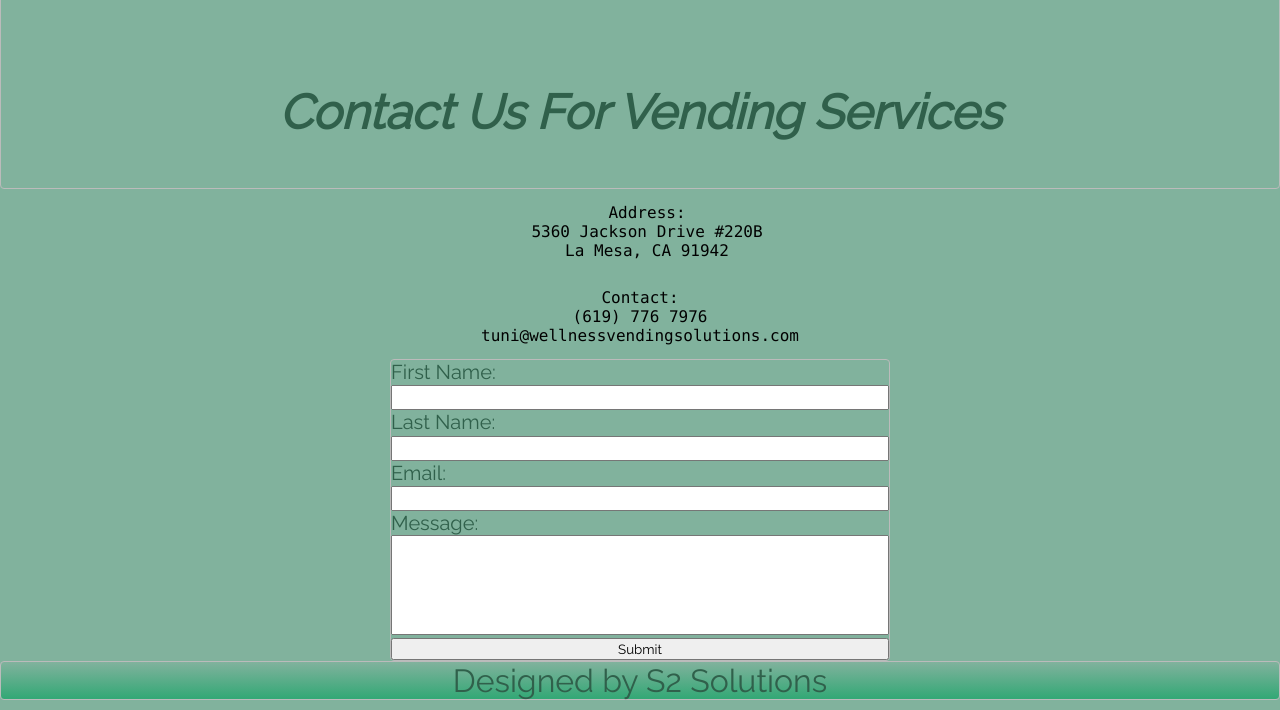
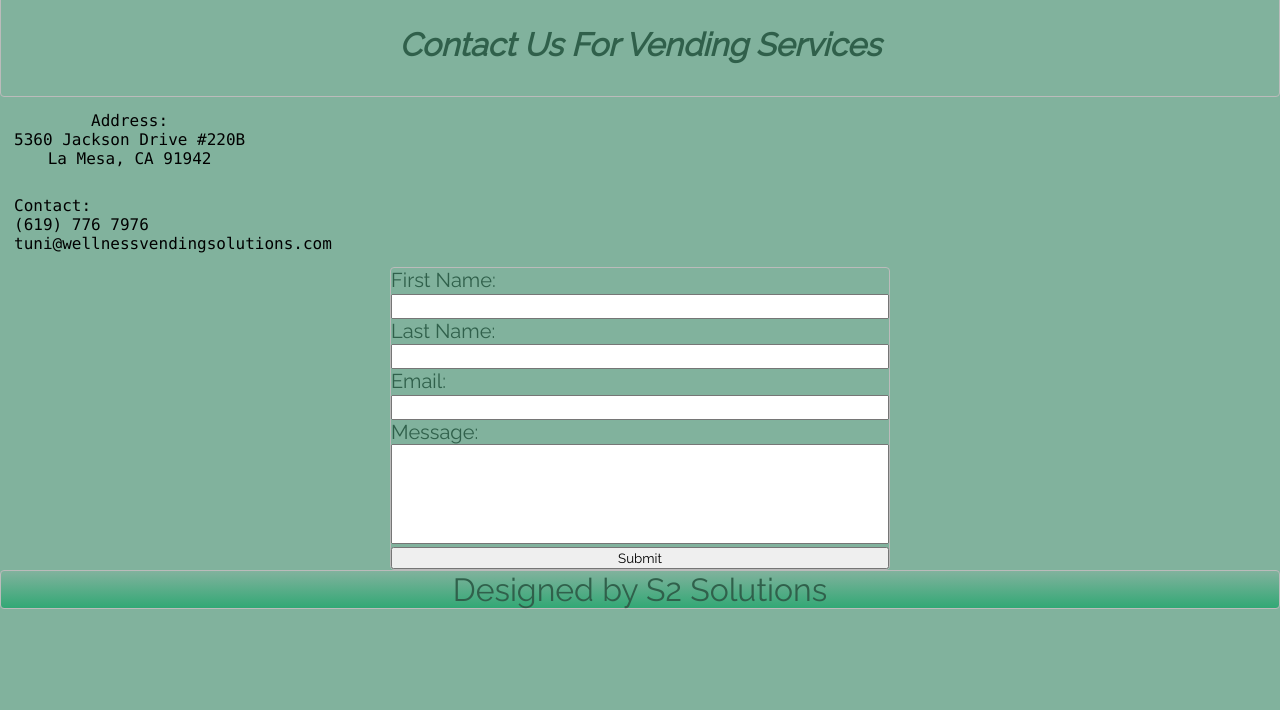
Before and after one commit to tuni-kern/tuni-kern.github.io, a plain HTML site: page contact.html in a window 1280 px wide. Shown: the part 90-800 px from the top of the page. Drawn offline with Linux system fonts and the light colour scheme.

Commit message:
Update contactform.css

```diff
--- a/contactform.css
+++ b/contactform.css
@@ -225,19 +225,13 @@ a {
 }
 
 p {
-    /* display: flex;
-    flex-direction: row; */
-    align-items: center;
-    justify-content: center;
 	text-align: center;
-	font-size:  1.5em;
-    font-weight: 600!important;
+	font-size:  1em;
 	font-family: "Monaco", Courier New, monospace;
     color: #30604B;
     margin: 0;
     padding: 3.6em;
     padding-bottom: 1em;
-    width: 100%;
 }
 
 h1 {
@@ -267,10 +261,12 @@ form {
 }
 
 .addressstyle {
+    display: flex;
+    flex-direction: row;
+    align-items: center;
+    justify-content: space-between;
 	text-align:  center;
-    align-items: center;
-    justify-content: center;
-	font-family: "Monaco", Courier New, monospace;
+   	font-family: "Monaco", Courier New, monospace;
 	/* font-size: 30px; */
 	margin:  auto;
     padding: 1.6ex;
@@ -281,9 +277,10 @@ form {
 
 
 .contactstyle {
-	text-align:  center;
+    display: flex;
+    flex-direction: row;
     align-items: center;
-    justify-content: center;
+    justify-content: space-between;
 	font-family: "Monaco", Courier New, monospace;
 	/* font-size: 30px; */
 	margin:  auto;
```
